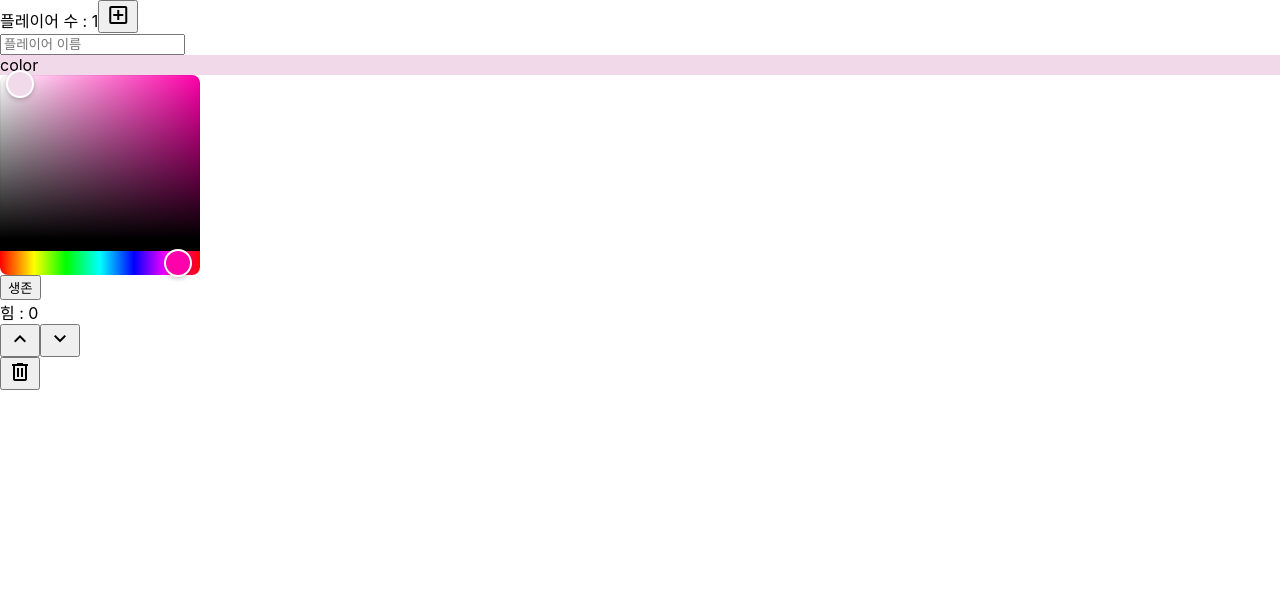
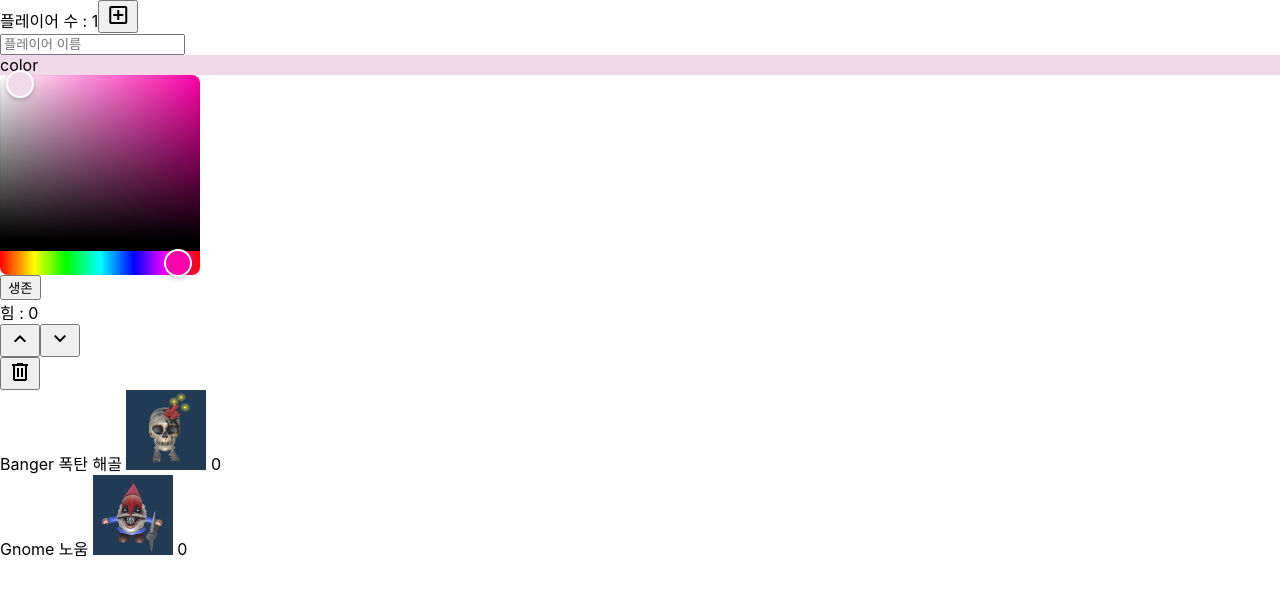
Before and after one commit to SJ70/repo-what-can-we-hold-up-now, a React (Create React App) app: page / in a window 1280 px wide. Both pictures are taken after a click on the button "add_box". Shown: the top 596 px of the page. Built offline with nearby package versions, Linux system fonts and the light colour scheme.

Commit message:
feat: 현재 생존한 플레이어 현황에 따라 들 수 있는 몬스터 목록 출력

```diff
--- a/src/App.js
+++ b/src/App.js
@@ -1,6 +1,7 @@
 import './App.css';
 import 'material-symbols'
 import Players from './components/Players';
+import Monsters from './components/Monsters';
 
 function App() {
   return (
@@ -8,6 +9,7 @@ function App() {
       <header className="header">
       </header>
       <Players/>
+      <Monsters/>
     </div>
   );
 }
--- /dev/null
+++ b/src/components/Monsters.js
@@ -0,0 +1,32 @@
+import { usePlayerStore } from '../stores/playerStore';
+import MONSTERS from '../const/monsters';
+import { useEffect, useState } from 'react';
+
+function Monsters() {
+
+  const players = usePlayerStore((state) => state.players);
+  const [monsters, setMonsters] = useState([]);
+
+  useEffect(() => {
+    const alivePlayers = players.filter(player => player.alive);
+    const basePower = alivePlayers.length * 5
+    const totalPower = alivePlayers.reduce((sum, player) => sum + player.power, basePower);
+    const result = MONSTERS.filter(monster => monster.weight + 5 <= totalPower);
+    setMonsters(result);
+  }, [players]);
+
+  return (
+    <div>
+      {monsters.map((monster, idx) => (
+        <div key={idx}>
+          <label> {monster.name} </label>
+          <label> {monster.kor_name} </label>
+          <img src={monster.img} alt={monster.name} width={80} height={80} />
+          <label> {monster.weight} </label>
+        </div>
+      ))}
+    </div>
+  )
+}
+
+export default Monsters;
```
